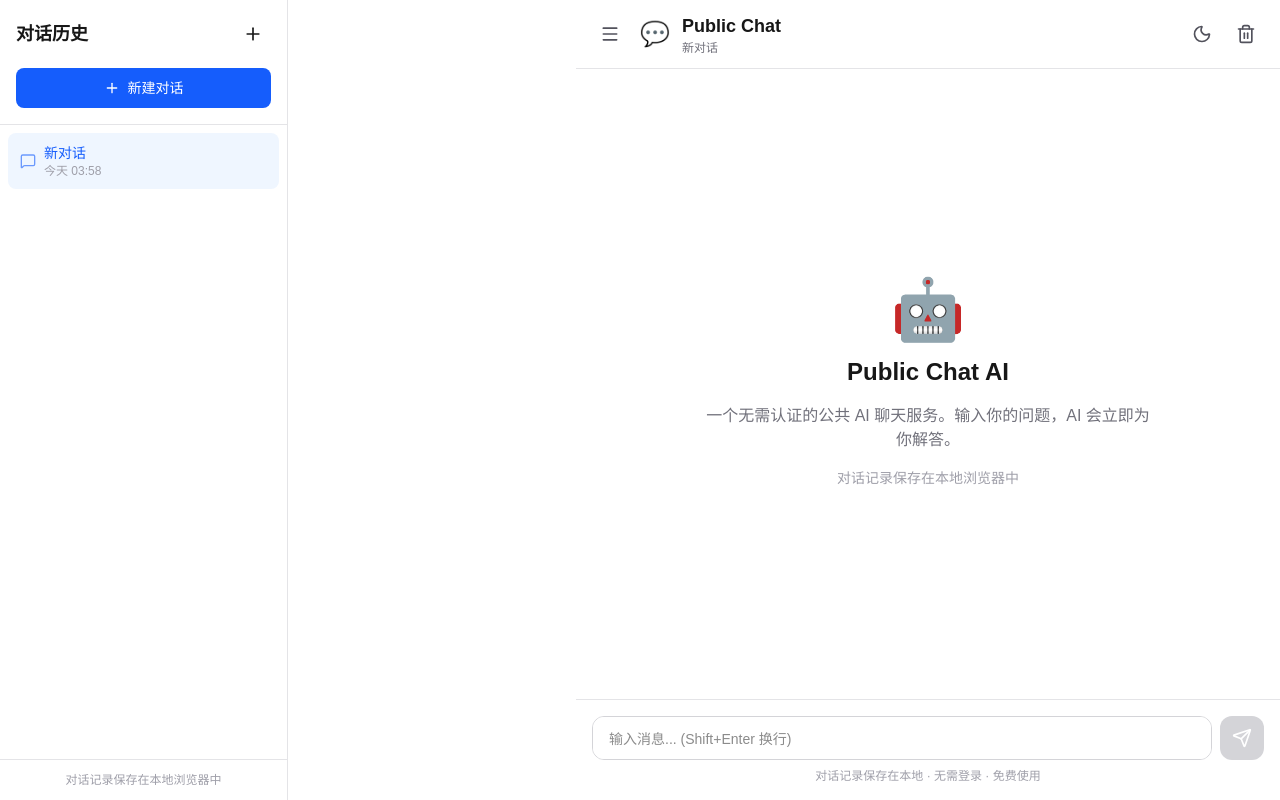
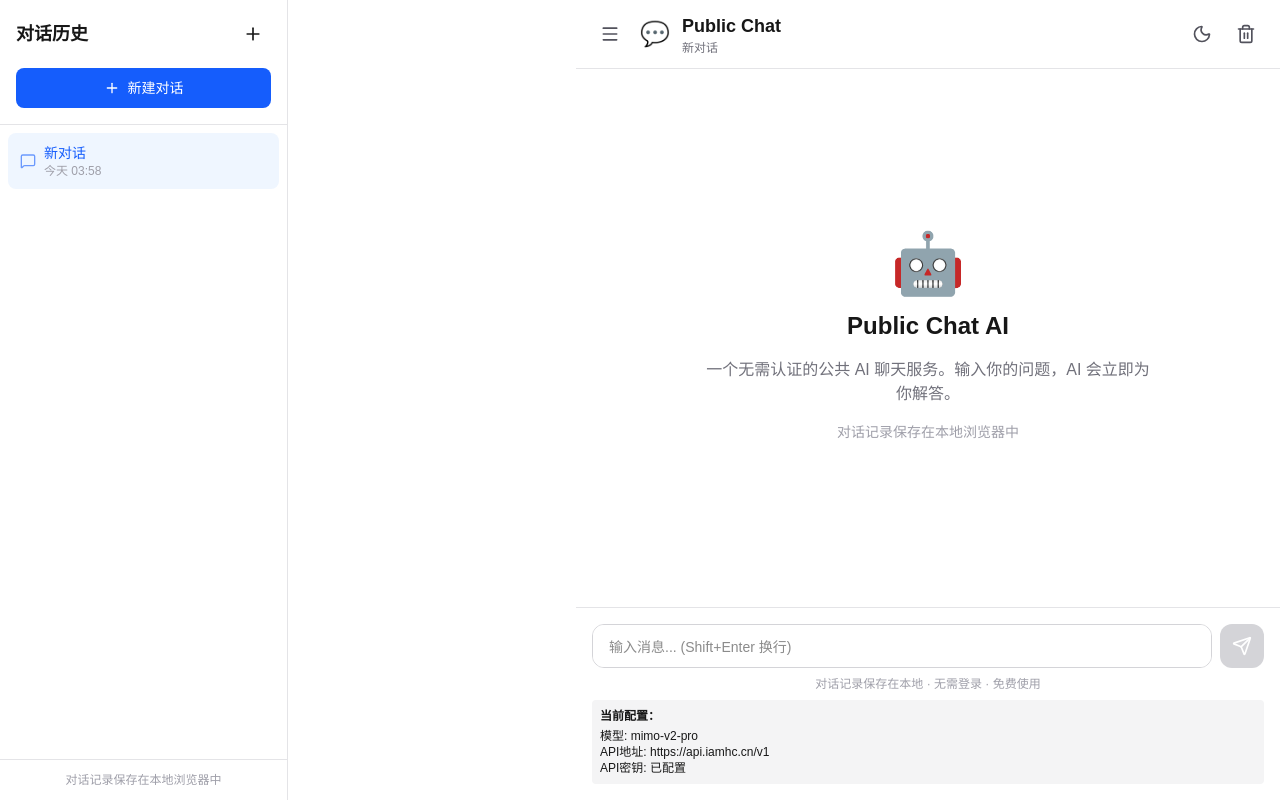
Before and after one commit to lyx919777/public-chat, a Next.js app: page / in a window 1280 px wide. Built offline with nearby package versions, Linux system fonts and the light colour scheme.

Commit message:
添加环境变量配置显示功能

```diff
--- /dev/null
+++ b/app/api/config/route.ts
@@ -0,0 +1,9 @@
+import { NextResponse } from 'next/server';
+
+export async function GET() {
+  return NextResponse.json({
+    model: process.env.OPENAI_MODEL || '未配置',
+    baseUrl: process.env.OPENAI_BASE_URL || '未配置',
+    hasApiKey: !!process.env.OPENAI_API_KEY
+  });
+}
--- a/app/page.tsx
+++ b/app/page.tsx
@@ -13,10 +13,15 @@ export default function Home() {
   const { messages, isLoading, sendMessage, clearCurrentChat, isSidebarOpen, error } = useChatStore();
   const [input, setInput] = useState('');
   const messagesEndRef = useRef<HTMLDivElement>(null);
+  const [config, setConfig] = useState<{ model: string; baseUrl: string; hasApiKey: boolean } | null>(null);
 
   // 初始化数据
   useEffect(() => {
     useChatStore.getState().initialize();
+    fetch('/api/config')
+      .then(res => res.json())
+      .then(data => setConfig(data))
+      .catch(console.error);
   }, []);
 
   const scrollToBottom = () => {
@@ -110,6 +115,14 @@ export default function Home() {
           <p className="text-xs text-center text-zinc-400 dark:text-zinc-500 mt-2">
             对话记录保存在本地 · 无需登录 · 免费使用
           </p>
+          {config && (
+            <div className="mt-2 p-2 bg-zinc-100 dark:bg-zinc-800 rounded text-xs">
+              <div className="font-semibold mb-1">当前配置：</div>
+              <div>模型: {config.model}</div>
+              <div>API地址: {config.baseUrl}</div>
+              <div>API密钥: {config.hasApiKey ? '已配置' : '未配置'}</div>
+            </div>
+          )}
         </div>
       </div>
     </div>
```
Also changed, not shown: 1 other file (tests, documents, lock files or other folders).
